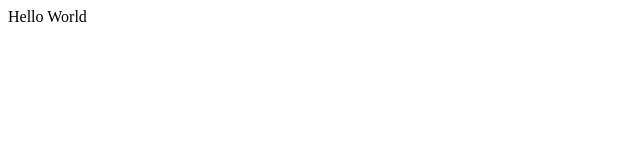
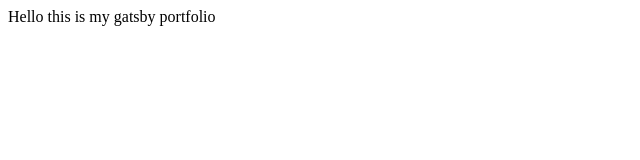
Before and after one commit to felixlopz/gatsby-portfolio, a Gatsby site: page / in a window 1280 px wide. Shown: the whole page, without its empty margins (0-640 px from the left). Built offline with nearby package versions, Linux system fonts and the light colour scheme; Gatsby itself is replaced by a stand-in of ours.

Commit message:
clearing readme

```diff
--- a/src/pages/index.tsx
+++ b/src/pages/index.tsx
@@ -2,7 +2,7 @@
 import type { HeadFC, PageProps } from "gatsby";
 
 const IndexPage: React.FC<PageProps> = () => {
-  return <div>Hello World</div>;
+  return <div>Hello this is my gatsby portfolio</div>;
 };
 
 export default IndexPage;
```
Also changed, not shown: README.md (deleted).
